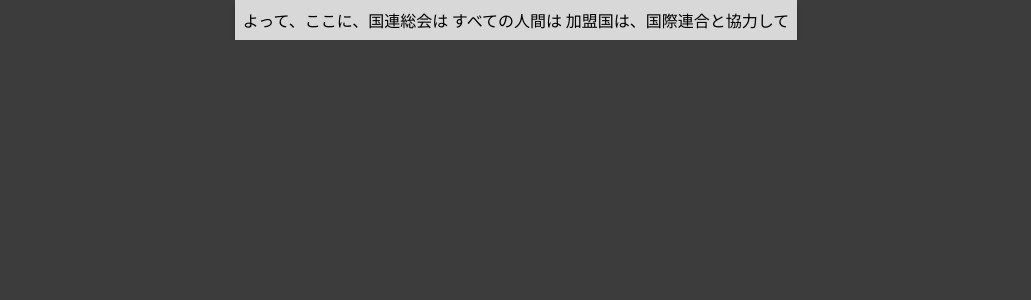
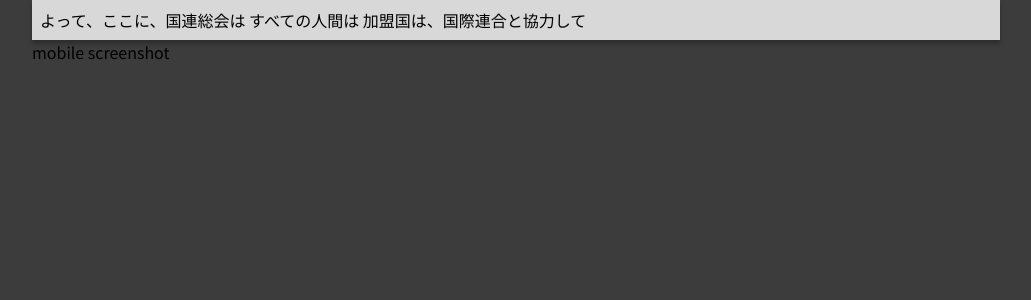
Before and after one commit to richardimaoka/next-sandbox, a Next.js app in the folder next/: page / in a window 1280 px wide. Shown: the top 300 px of the page, without its empty margins (124-1155 px from the left). Built offline with nearby package versions, Linux system fonts and the light colour scheme.

Commit message:
main container

```diff
--- a/next/pages/index.tsx
+++ b/next/pages/index.tsx
@@ -1,49 +1,52 @@
 import { css } from "@emotion/react";
 import { Noto_Sans_JP } from "next/font/google";
+import { ReactNode } from "react";
 const notoSansJP = Noto_Sans_JP({
   // Japanese font needs this settings, as index.d.ts doesn't allow subsets = japanese, which is probably due to the large size of japanese font
   preload: false, // removing this will cause error for missing subsets
   display: "swap", // removing this will unapplied japanese font, BUT THIS CAUSES LAYOUT SHIFT...!!!
 });
 
-const Child = () => {
-  return (
-    <p
+const MobileScreenshot = () => <div>mobile screenshot</div>;
+
+interface MainContainerProps {
+  children: ReactNode;
+}
+
+const MainContainer = ({ children }: MainContainerProps) => (
+  // four main purposes of the container:
+  // 1. set the width
+  // 2. center the container
+  // 3. top and bottom spacing
+  // 4. background color or image <- this is the only thing to set in the outer container element
+  <main>
+    <div
       css={css`
-        background-color: blue;
+        margin: 0 auto;
+        max-width: 968px;
       `}
     >
-      child
-    </p>
-  );
-};
+      {children}
+    </div>
+  </main>
+);
 
 export default function Home() {
   return (
     <div className={notoSansJP.className}>
-      <div
-        css={css`
-          display: flex;
-          justify-content: center;
-        `}
-      >
+      <MainContainer>
         <div
           css={css`
-            max-width: 600px;
+            padding: 8px;
+            background: rgba(255, 255, 255, 0.8);
+            box-shadow: 0px 4px 4px 0px rgba(0, 0, 0, 0.25);
+            width: 100%;
           `}
         >
-          <div
-            css={css`
-              padding: 8px;
-              background: rgba(255, 255, 255, 0.8);
-              box-shadow: 0px 4px 4px 0px rgba(0, 0, 0, 0.25);
-            `}
-          >
-            よって、ここに、国連総会は すべての人間は
-            加盟国は、国際連合と協力して
-          </div>
+          よって、ここに、国連総会は すべての人間は 加盟国は、国際連合と協力して
         </div>
-      </div>
+        <MobileScreenshot />
+      </MainContainer>
     </div>
   );
 }
```
